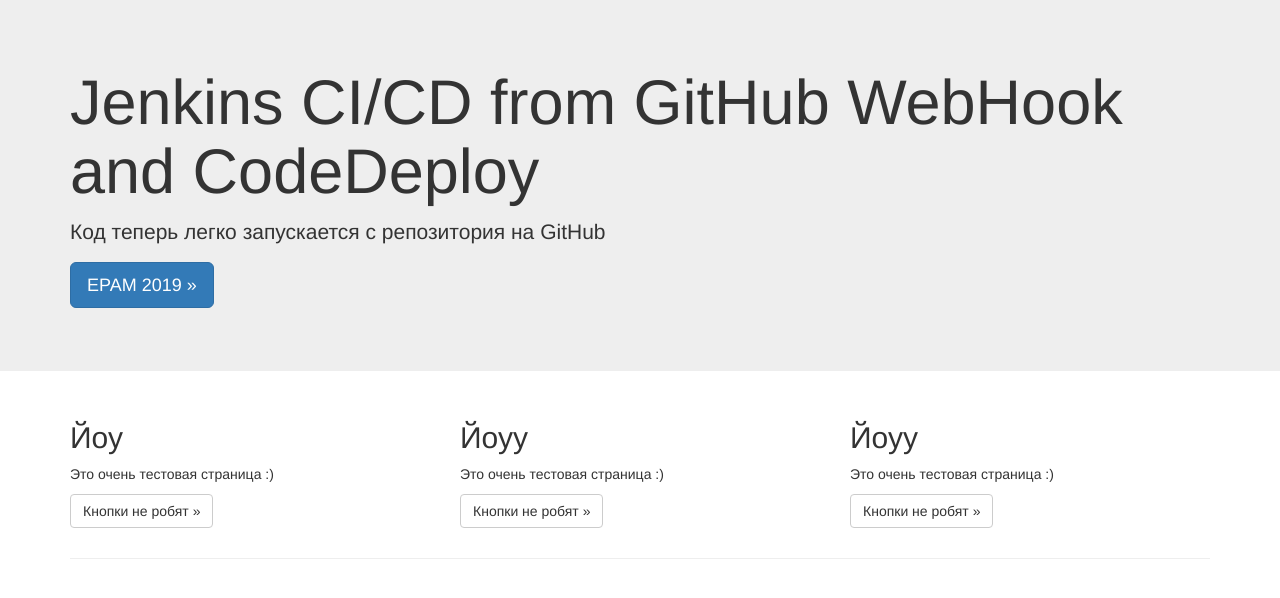
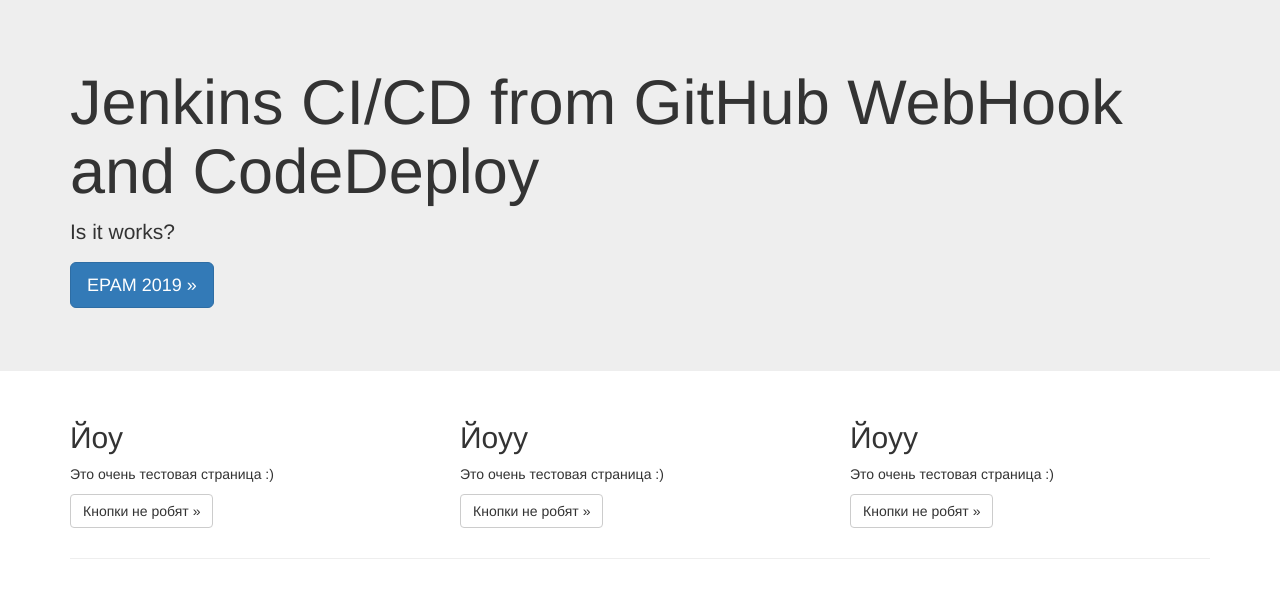
Before and after one commit to Kore47/EPAMProject3dtry, a plain HTML site: page index.html in a window 1280 px wide. Drawn offline with nearby package versions, Linux system fonts and the light colour scheme.

Commit message:
Update index.html

```diff
--- a/index.html
+++ b/index.html
@@ -14,7 +14,7 @@
     <div class="jumbotron">
       <div class="container">
         <h1>Jenkins CI/CD from GitHub WebHook and CodeDeploy</h1>
-        <p>Код теперь легко запускается с репозитория на GitHub</p>
+        <p>Is it works?</p>
         <p><a class="btn btn-primary btn-lg" href="https://www.epam-group.ru/" role="button">EPAM 2019 &raquo;</a></p>
       </div>
     </div>
```
